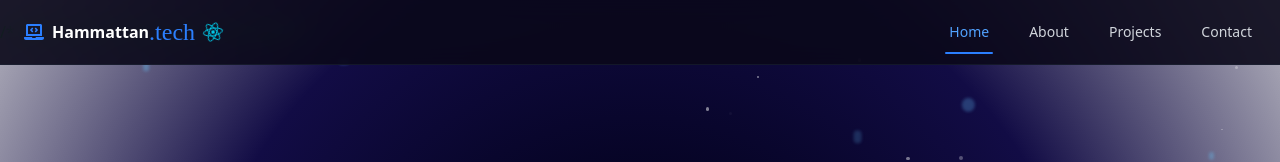
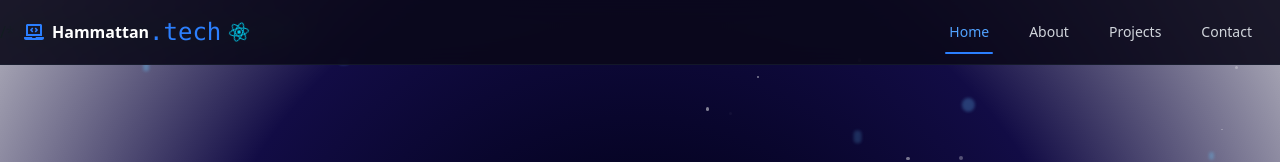
Before and after one commit to Sheldon-Billy/MyPortfolio, a React (Vite) app: page / in a window 1280 px wide. Shown: the top 162 px of the page. Built offline with nearby package versions, Linux system fonts and the light colour scheme.

Commit message:
Updated General Ui

```diff
--- a/src/components/Header.jsx
+++ b/src/components/Header.jsx
@@ -46,7 +46,7 @@ const Header = () => {
           >
             <FaLaptopCode className="text-blue-500 text-xl" />
             <span className="ml-2 font-bold text-white">Hammattan</span>
-            <span className="text-blue-500 text-2xl font-[cursive]">.tech</span>
+            <span className="text-blue-500 text-2xl font-mono">.tech</span>
             <FaReact className="ml-2 text-cyan-400 text-xl animate-[spin_8s_linear_infinite]" />
           </div>
 
```
